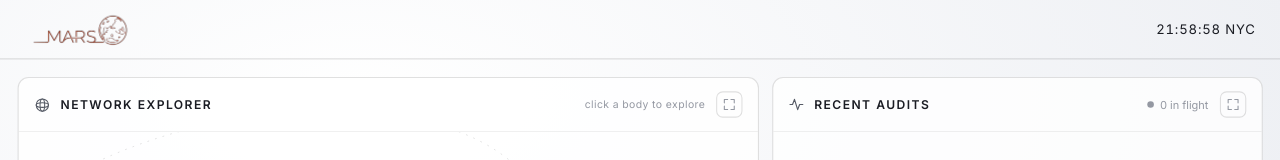
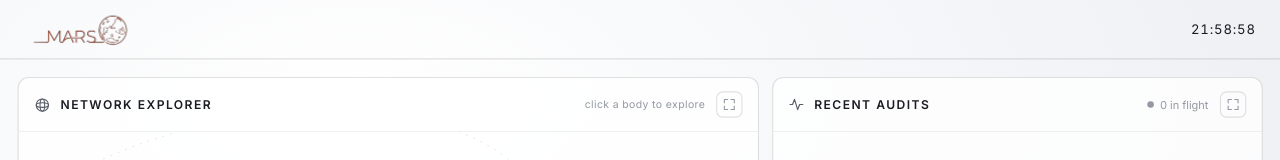
Before and after one commit to derek2403/ethnyc, a Next.js app: page /page1 in a window 1280 px wide. Shown: the top 160 px of the page. Built offline with nearby package versions, Linux system fonts and the light colour scheme.

Commit message:
style: remove NYC suffix from clock header component

```diff
--- a/pages/page1.tsx
+++ b/pages/page1.tsx
@@ -64,7 +64,7 @@ export default function Page1() {
           {/* Replace /public/logo.svg with your logo (SVG preferred; or a transparent PNG — see note). */}
           {/* eslint-disable-next-line @next/next/no-img-element */}
           <img src="/logo.svg" alt="MARS" style={{ height: 34, width: "auto", display: "block" }} />
-          <span style={{ fontFamily: "var(--mono)", fontSize: 12, color: "var(--ink)", letterSpacing: ".06em" }}>{clock} NYC</span>
+          <span style={{ fontFamily: "var(--mono)", fontSize: 12, color: "var(--ink)", letterSpacing: ".06em" }}>{clock}</span>
         </header>
 
         {/* ── BENTO GRID ── */}
```
